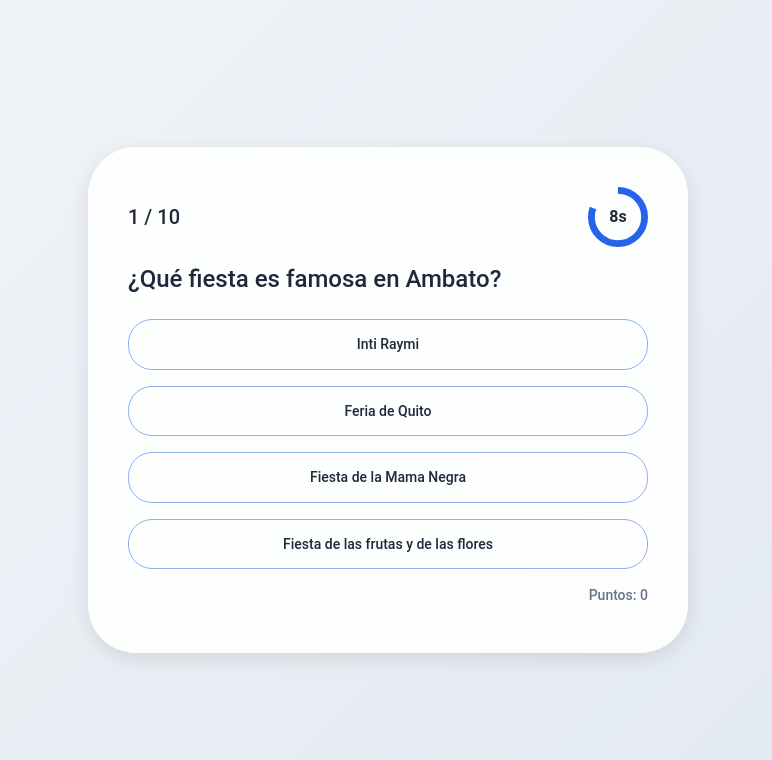
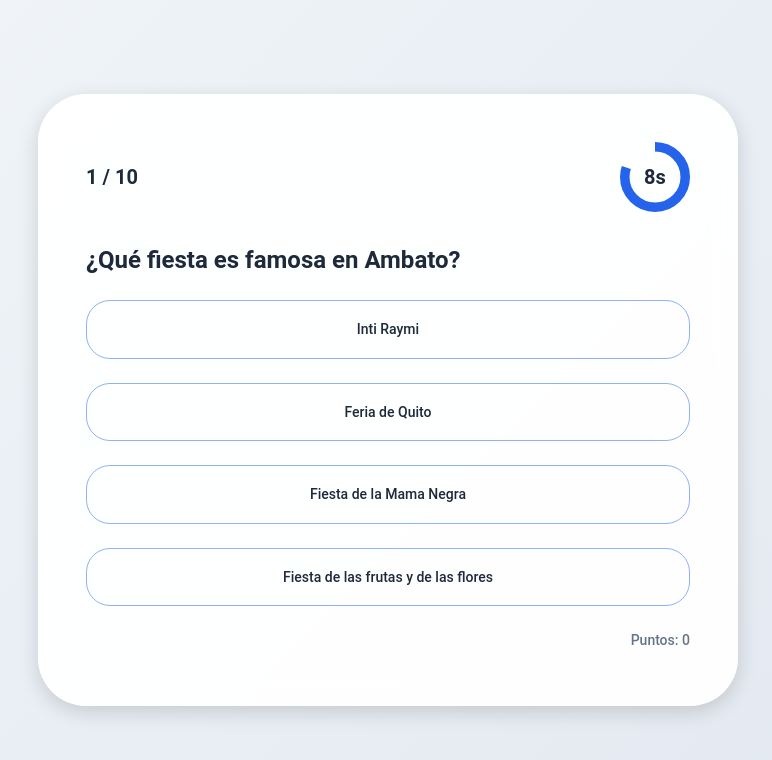
Before and after one commit to Patogol35/QuizEducativo, a React (Vite) app: page / in a window 1280 px wide. Both pictures are taken after a click on the button "Comenzar". Shown: the top 760 px of the page, without its empty margins (252-1024 px from the left). Built offline with nearby package versions, Linux system fonts and the light colour scheme.

Commit message:
Update QuestionCard.jsx

```diff
--- a/src/components/QuestionCard.jsx
+++ b/src/components/QuestionCard.jsx
@@ -10,24 +10,24 @@ export default function QuestionCard({ question, current, total, score, onAnswer
       initial={{ opacity: 0, y: 30 }}
       animate={{ opacity: 1, y: 0 }}
       transition={{ duration: 0.4 }}
-      style={{ width: "100%", maxWidth: 600 }}
+      style={{ width: "100%", maxWidth: 700 }} // más ancho
     >
       <Card
         sx={{
-          p: 3,
+          p: 4, // más padding
           borderRadius: 4,
           backdropFilter: "blur(12px)",
           background: (theme) =>
             theme.palette.mode === "dark"
-              ? "rgba(30,41,59,0.8)"
-              : "rgba(255,255,255,0.9)",
-          boxShadow: "0 6px 20px rgba(0,0,0,0.1)",
+              ? "rgba(30,41,59,0.95)"
+              : "rgba(255,255,255,0.95)",
+          boxShadow: "0 6px 20px rgba(0,0,0,0.15)",
         }}
       >
         <CardContent>
           {/* Contador y temporizador */}
-          <Stack direction="row" justifyContent="space-between" alignItems="center" mb={2}>
-            <Typography variant="h6" sx={{ fontWeight: 500 }}>
+          <Stack direction="row" justifyContent="space-between" alignItems="center" mb={4}>
+            <Typography variant="h6" sx={{ fontWeight: 600 }}>
               {current + 1} / {total}
             </Typography>
 
@@ -35,11 +35,9 @@ export default function QuestionCard({ question, current, total, score, onAnswer
               <CircularProgress
                 variant="determinate"
                 value={(time / maxTime) * 100}
-                size={60}
-                thickness={5}
-                sx={{
-                  color: time <= 3 ? "error.main" : "primary.main",
-                }}
+                size={70} // más grande
+                thickness={6} // más grueso
+                sx={{ color: time <= 3 ? "error.main" : "primary.main" }}
               />
               <Box
                 position="absolute"
@@ -52,11 +50,7 @@ export default function QuestionCard({ question, current, total, score, onAnswer
                 justifyContent="center"
                 sx={{ pointerEvents: "none" }}
               >
-                <Typography
-                  variant="subtitle1"
-                  fontWeight="bold"
-                  sx={{ color: "text.primary" }}
-                >
+                <Typography variant="h6" fontWeight="bold" sx={{ color: "text.primary" }}>
                   {time}s
                 </Typography>
               </Box>
@@ -64,12 +58,12 @@ export default function QuestionCard({ question, current, total, score, onAnswer
           </Stack>
 
           {/* Pregunta */}
-          <Typography variant="h5" gutterBottom sx={{ fontWeight: 500, mb: 3 }}>
+          <Typography variant="h5" gutterBottom sx={{ fontWeight: 600, mb: 3 }}>
             {question.question}
           </Typography>
 
           {/* Opciones */}
-          <Stack spacing={2}>
+          <Stack spacing={3} mt={2}> {/* más espacio entre opciones */}
             {question.options.map((opt, i) => (
               <motion.div key={i} whileHover={{ scale: 1.03 }} whileTap={{ scale: 0.97 }}>
                 <Button
@@ -80,7 +74,7 @@ export default function QuestionCard({ question, current, total, score, onAnswer
                     textTransform: "none",
                     borderRadius: 2,
                     fontWeight: 500,
-                    py: 1.5,
+                    py: 2, // más alto
                     backgroundColor:
                       selected === opt
                         ? opt === question.answer
@@ -108,7 +102,7 @@ export default function QuestionCard({ question, current, total, score, onAnswer
           <Typography
             variant="body2"
             align="right"
-            sx={{ mt: 2, color: "text.secondary", fontWeight: 500 }}
+            sx={{ mt: 3, color: "text.secondary", fontWeight: 500 }}
           >
             Puntos: {score}
           </Typography>
```
